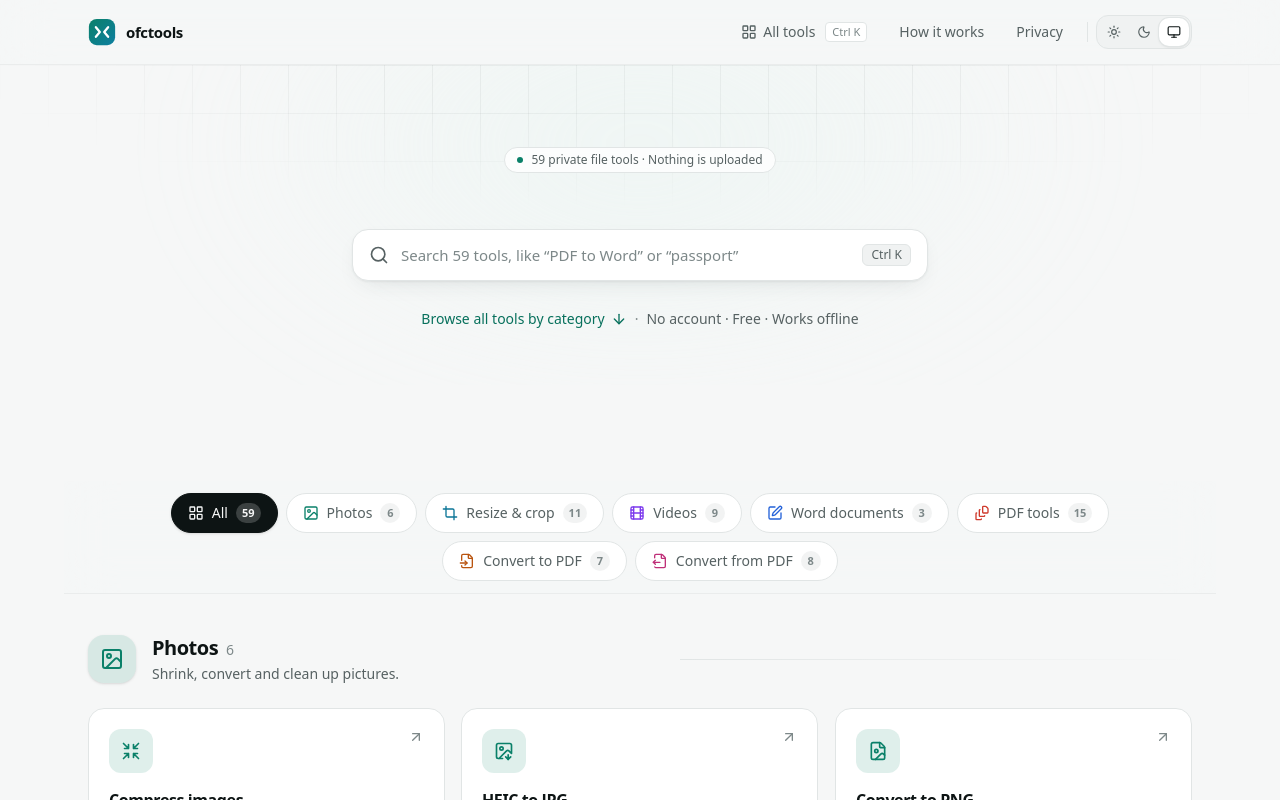
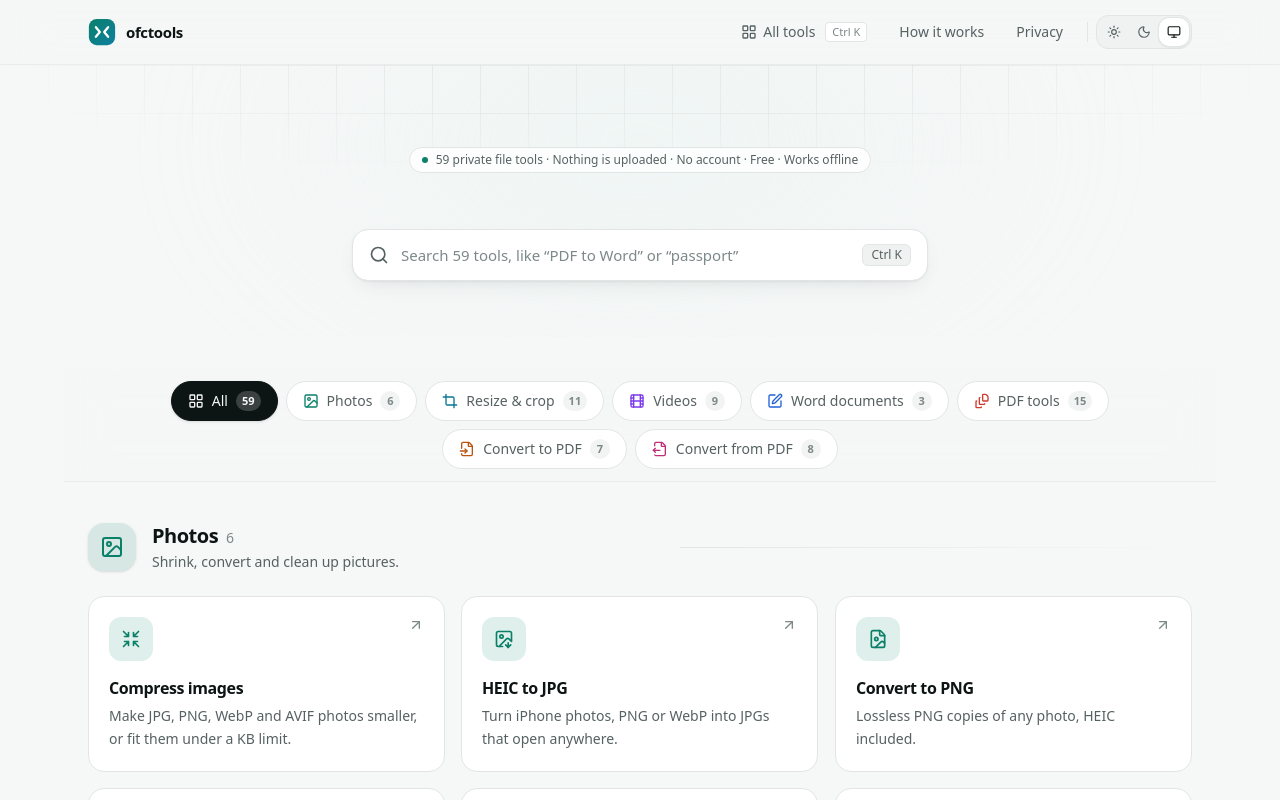
Before and after one commit to Abhishek25062001/CompressKit, a React (Vite) app: page / in a window 1280 px wide. Shown: the top 800 px of the page. Built offline with nearby package versions, Linux system fonts and the light colour scheme.

Commit message:
update 9 oct 2026 1: 33 pm

```diff
--- a/src/components/sections/Hero.tsx
+++ b/src/components/sections/Hero.tsx
@@ -5,8 +5,8 @@ import { useUiStore } from '../../store/uiStore';
 import { cn } from '../../utils/cn';
 import { IN_NATIVE_APP } from '../../utils/nativeApp';
 import { TOOLS_SHORTCUT } from '../../utils/shortcut';
-import { Link } from '../common/Link';
-import { hue } from '../tools/hue';
+// import { Link } from '../common/Link';
+// import { hue } from '../tools/hue';
 
 const fadeUp = {
   hidden: { opacity: 0, y: 16 },
@@ -43,7 +43,7 @@ export function Hero() {
               className="mx-auto mb-6 inline-flex items-center gap-2 rounded-full border border-border bg-surface/80 px-3 py-1 text-xs font-medium text-muted backdrop-blur"
             >
               <span className="h-1.5 w-1.5 rounded-full bg-accent" aria-hidden />
-              {FEATURES.length} private file tools · Nothing is uploaded
+              {FEATURES.length} private file tools · Nothing is uploaded · No account · Free · Works offline
             </motion.p>
             {/* <motion.h1
               custom={1}
@@ -113,7 +113,7 @@ export function Hero() {
             </div>
           )} */}
         </motion.div>
-        {!IN_NATIVE_APP && (
+        {/* {!IN_NATIVE_APP && (
           <motion.div
             custom={4}
             variants={fadeUp}
@@ -129,7 +129,7 @@ export function Hero() {
             </span>
             <span>No account · Free · Works offline</span>
           </motion.div>
-        )}
+        )} */}
       </div>
     </section>
   );
--- a/src/components/tools/ToolDirectory.tsx
+++ b/src/components/tools/ToolDirectory.tsx
@@ -165,7 +165,7 @@ export function ToolDirectory() {
       aria-labelledby="tools-title"
       className={cn(
         'relative mx-auto w-full max-w-6xl scroll-mt-20 px-4 sm:px-6',
-        IN_NATIVE_APP ? 'py-8' : 'py-16 sm:py-24',
+        IN_NATIVE_APP ? 'py-2' : 'py-16 sm:py-8',
       )}
     >
       {/* {IN_NATIVE_APP ? (
```
